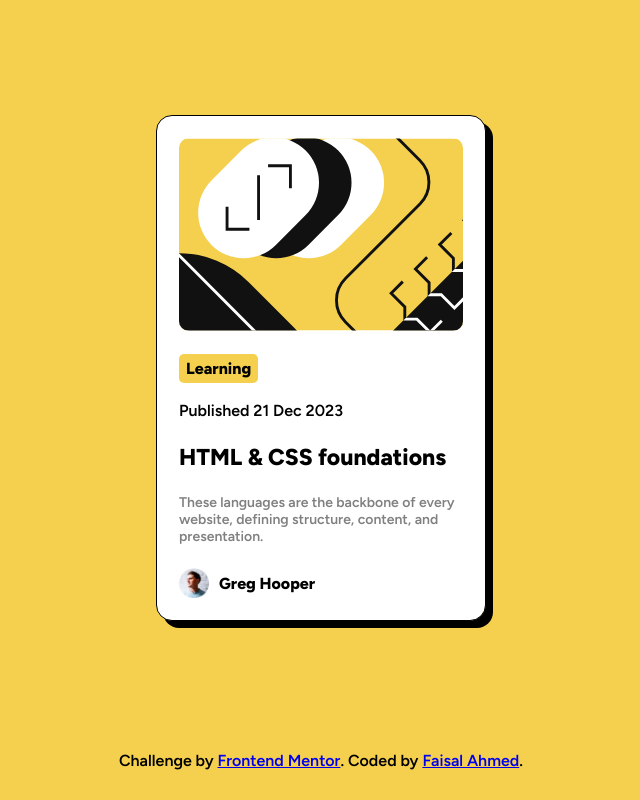
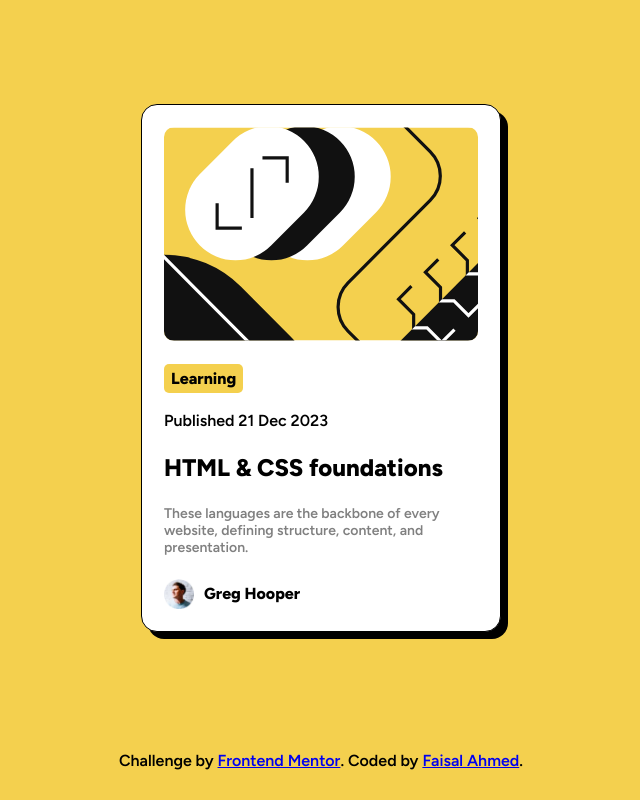
Before and after one commit to faisalahmed11/blog-preview-card-main, a plain HTML site: page index.html in a window 1280 px wide. Shown: the whole page, without its empty margins (319-959 px from the left). Drawn offline with Linux system fonts and the light colour scheme; files whose address does not match are found by name.

Commit message:
setting main card width and heading font size

```diff
--- a/styles.css
+++ b/styles.css
@@ -24,7 +24,7 @@ main {
   margin-inline: 10px;
   gap: clamp(18px, 4vmin, 23px);
   border: 1px solid black;
-  max-width: 330px;
+  max-width: 360px;
   padding: 22px;
   border-radius: 16px;
   background-color: #fff;
@@ -47,7 +47,7 @@ main {
   margin-top: -5px;
 }
 .card-heading {
-  font-size: clamp(19px, 3vmin, 23px);
+  font-size: clamp(20px, 3vmin, 26px);
 }
 
 .card-text {
```
